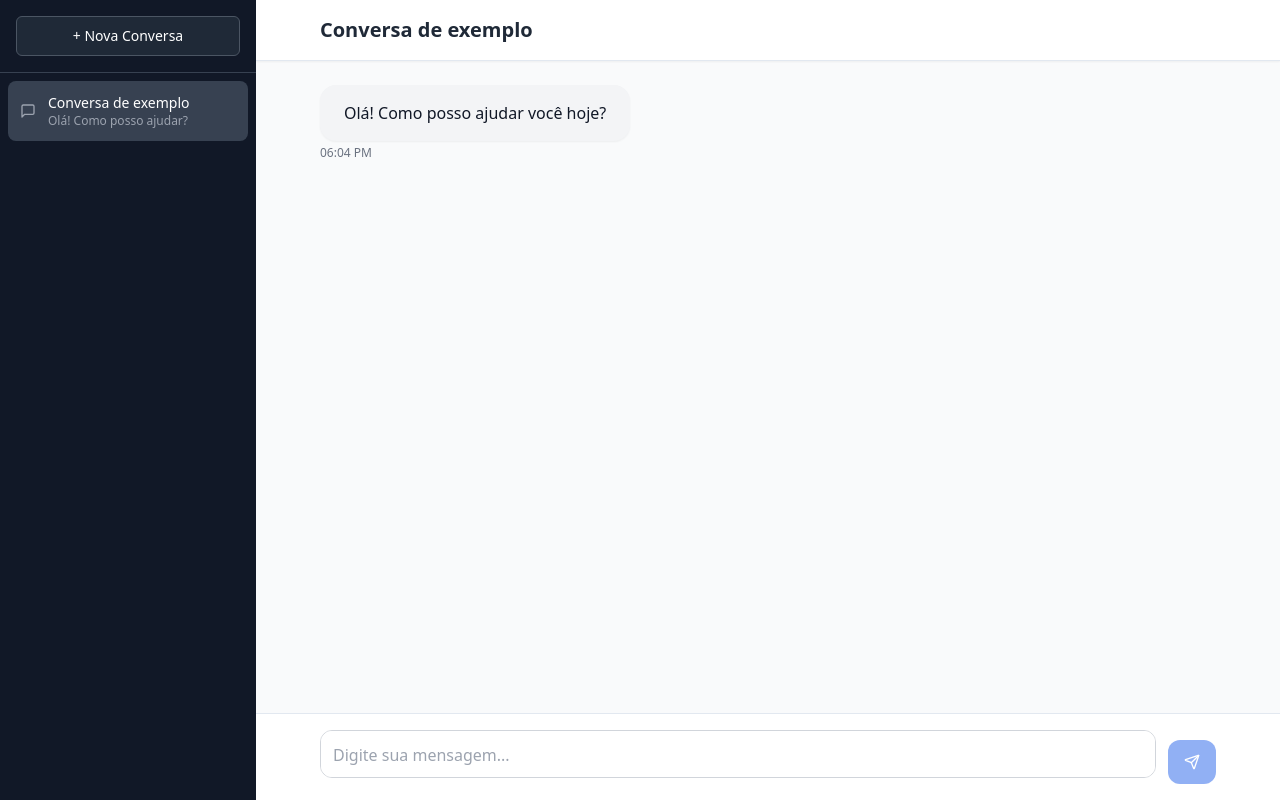
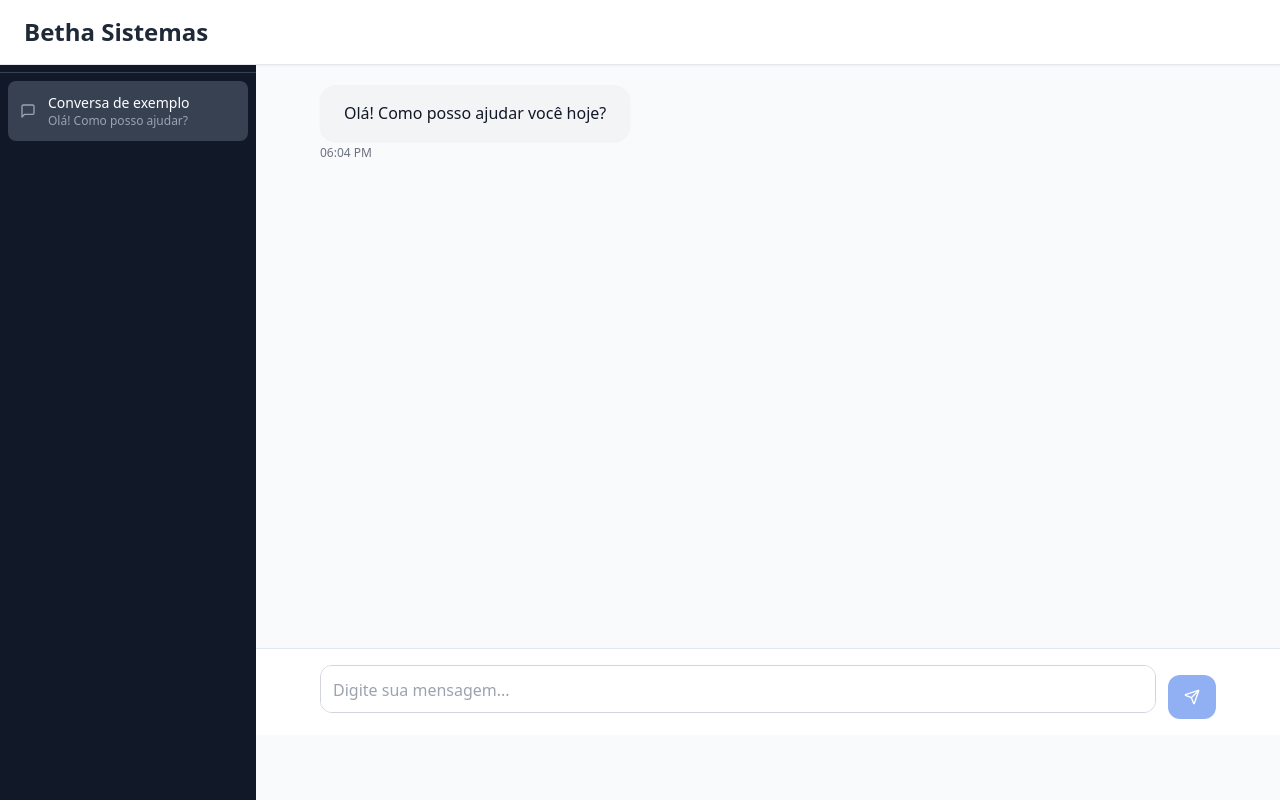
Before and after one commit to arturoburigo/betha-ai-front, a React (Vite) app: page / in a window 1280 px wide. Built offline with nearby package versions, Linux system fonts and the light colour scheme.

Commit message:
Add header with title
Add a header to the application with the title "Betha Sistemas" aligned to the start.

```diff
--- a/src/components/ChatInterface.tsx
+++ b/src/components/ChatInterface.tsx
@@ -1,5 +1,6 @@
 
 import React, { useState, useRef, useEffect } from 'react';
+import Header from './Header';
 import ChatSidebar from './ChatSidebar';
 import ChatMessage from './ChatMessage';
 import ChatInput from './ChatInput';
@@ -230,7 +231,10 @@ const ChatInterface: React.FC = () => {
   const currentChat = getCurrentChat();
 
   return (
-    <div className="flex h-screen bg-gray-50">
+    <div className="flex flex-col h-screen bg-gray-50">
+      <Header />
+
+      <div className="flex flex-1 overflow-hidden">
         <ChatSidebar
           chats={chats}
           activeChat={activeChat}
@@ -262,6 +266,7 @@ const ChatInterface: React.FC = () => {
           />
         </div>
       </div>
+    </div>
   );
 };
 
--- /dev/null
+++ b/src/components/Header.tsx
@@ -0,0 +1,16 @@
+
+import React from 'react';
+
+const Header: React.FC = () => {
+  return (
+    <header className="bg-white border-b border-gray-200 shadow-sm">
+      <div className="px-6 py-4">
+        <h1 className="text-2xl font-bold text-gray-800">
+          Betha Sistemas
+        </h1>
+      </div>
+    </header>
+  );
+};
+
+export default Header;
```
Lines whose indentation alone changed are shown as unchanged.
